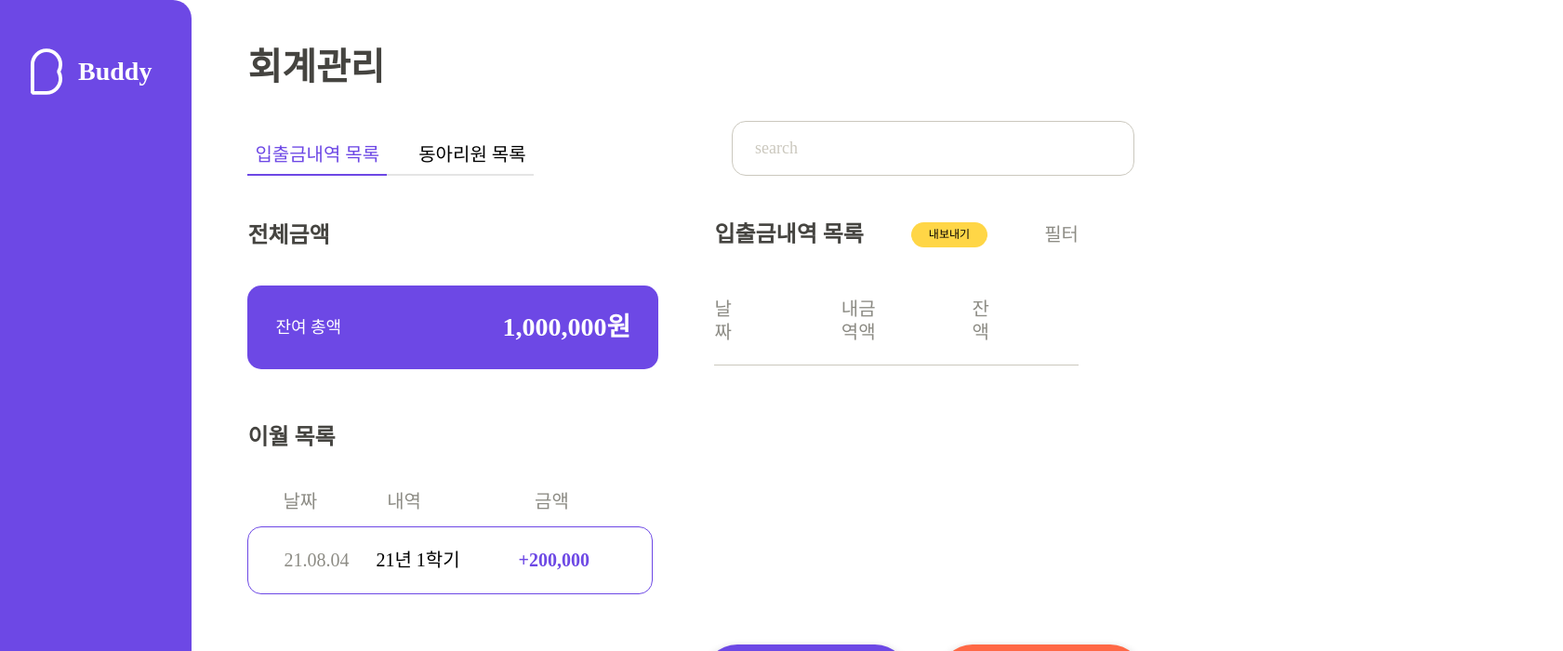
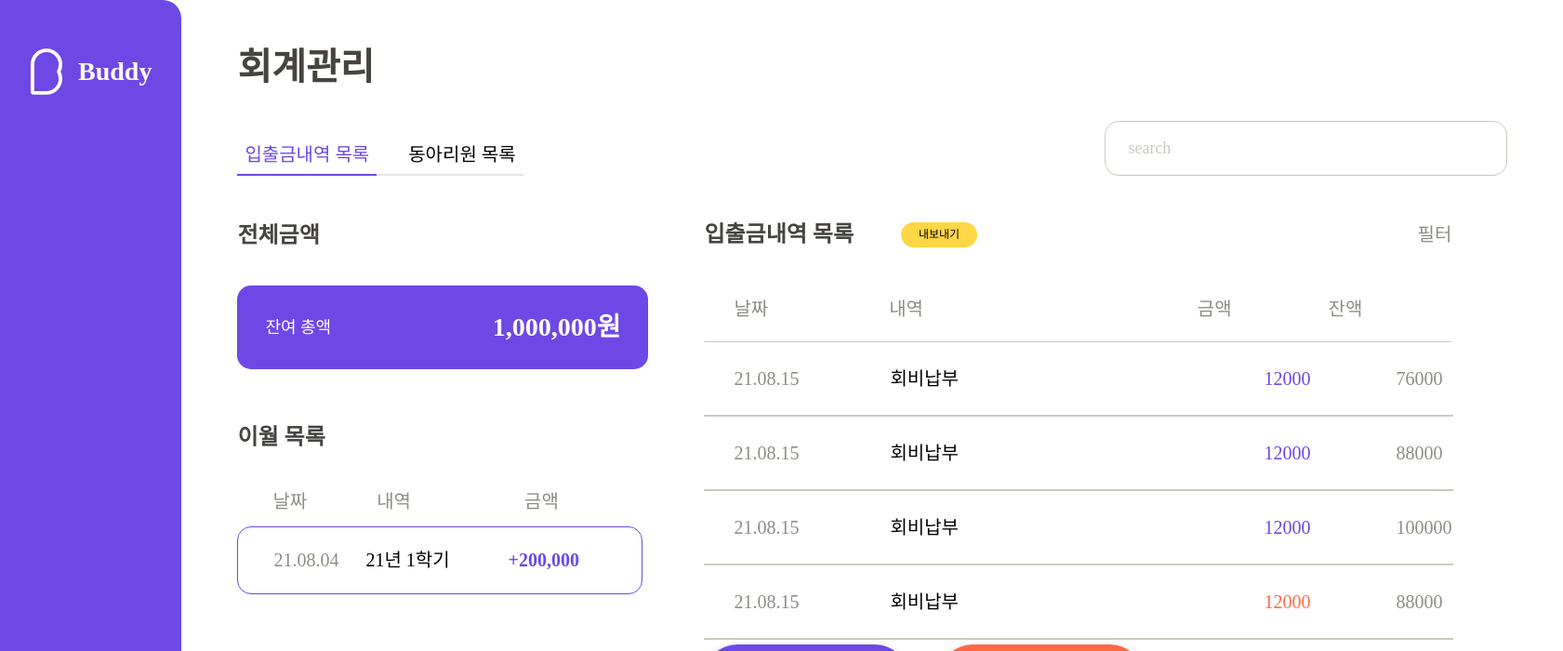
Before and after one commit to kmu-kcc/buddy-frontend, a React (Create React App) app: page /fee/account in a window 1280 px wide. Shown: the top 700 px of the page at 93% size, 1681 px wide, since content can reach past the window. Built offline with nearby package versions, Linux system fonts and the light colour scheme; a web font is replaced by a local one.

Commit message:
Apply Transaction component at fee/account

```diff
--- a/src/components/TransactionList.tsx
+++ b/src/components/TransactionList.tsx
@@ -4,7 +4,7 @@ import {Box} from './Box';
 import {Text} from './Text';
 
 const ListLine = styled.div`
-  width: 821px;
+  width: 100%;
   height: 0px;
   border: 1px solid #CBC8BE;
 `;
@@ -65,8 +65,8 @@ export const AccountList = (props: TransActionInterface) => {
       <Box isFlex mb='16px' mt='27px'>
         <Text color='#8D8C85' fontSize='20px' lineHeight='25px' ml='32px' height='35px' width='114px'>{date}</Text>
         <Text color='#000000' fontSize='20px' lineHeight='25px' ml='54px' height='35px' width='202px'>{describtion}</Text>
-        <ColorText type={type} ml='100px' height='35px' width='120px'> {amount}</ColorText>
-        <Text color='#8D8C85' fontSize='20px' lineHeight='25px' ml='50px'>{total}</Text>
+        <ColorText type={type} ml='200px' height='35px' width='100px'> {amount}</ColorText>
+        <Text color='#8D8C85' fontSize='20px' lineHeight='25px' ml='42px'>{total}</Text>
       </Box>
       <ListLine />
     </div>
--- a/src/pages/fee/Account.tsx
+++ b/src/pages/fee/Account.tsx
@@ -1,7 +1,7 @@
 import React, {useState, useCallback} from 'react';
 import styled from 'styled-components';
 import {position, PositionProps} from 'styled-system';
-import {Text, Button, Box, Tab, SearchInput} from '../../components';
+import {Text, Button, Box, Tab, SearchInput, TransactionList} from '../../components';
 
 const TempBudget = 1000000;
 
@@ -150,7 +150,7 @@ export const Account = () => {
           </Box>
           <Box isFlex mt='53px' justifyContent='space-between'>
             <Box isFlex justifyContent='space-between'>
-              <Text color='#8D8C85' fontSize='20px' fontWeight={500} lineHeight='25px' mr='118px'>날짜</Text>
+              <Text color='#8D8C85' fontSize='20px' fontWeight={500} lineHeight='25px' ml='32px' mr='130px'>날짜</Text>
               <Text color='#8D8C85' fontSize='20px' fontWeight={500} lineHeight='25px'>내역</Text>
             </Box>
             <Box isFlex justifyContent='space-between'>
@@ -159,6 +159,7 @@ export const Account = () => {
             </Box>
           </Box>
           <Line />
+          <TransactionList />
         </Box>
         <Box isFlex alignItems='flex-end' justifyContent='space-between' right='50px'>
           <FloatButton right='303px'>입금 내역 추가</FloatButton>
```
